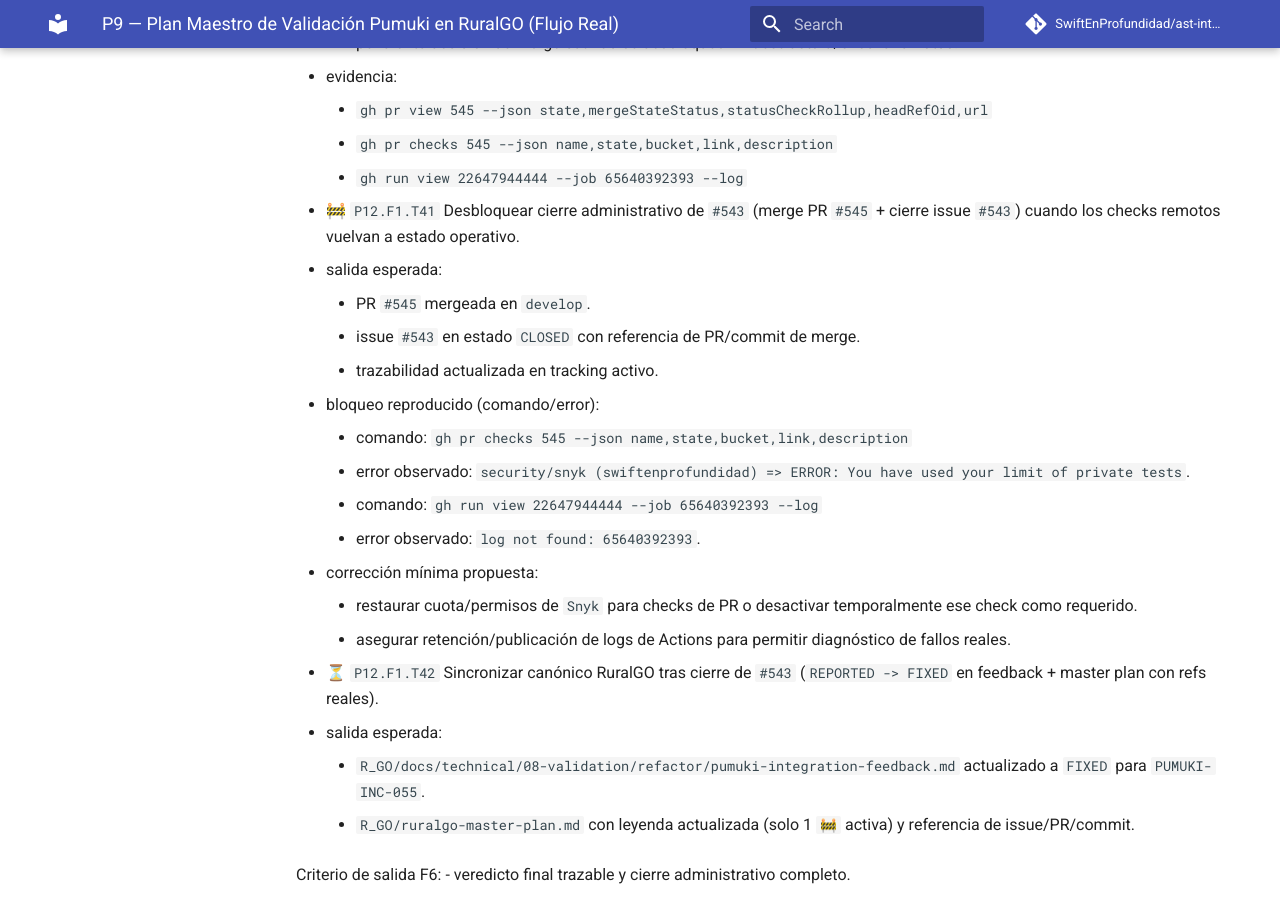
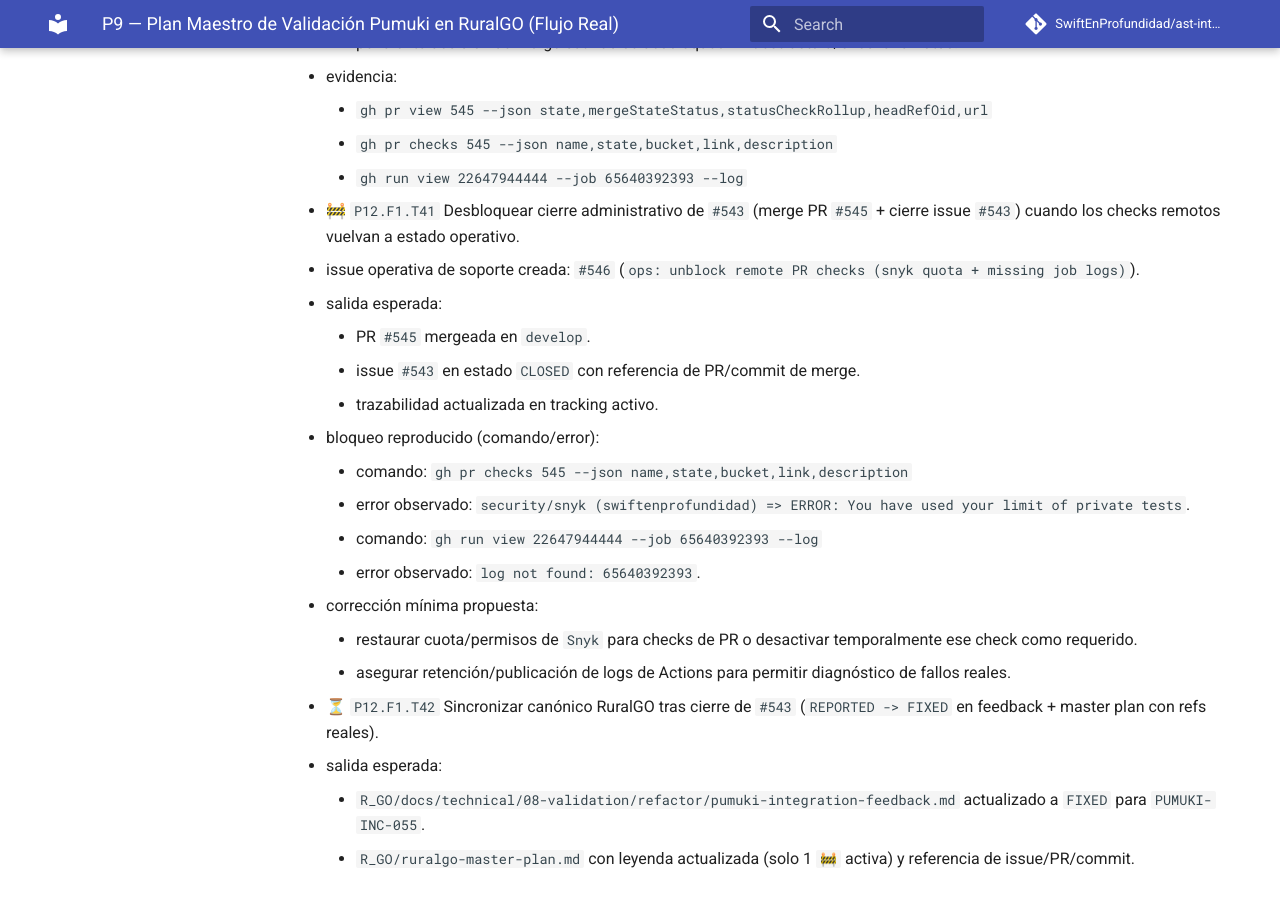
Before and after one commit to SwiftEnProfundidad/ast-intelligence-hooks, an MkDocs documentation site: the page built from docs/seguimiento-completo-validacion-ruralgo-03-03-2026.md, in a window 1280 px wide and 900 px high, scrolled down 45649 px. Built offline with MkDocs 1.6.1 and Material for MkDocs 9.7.7, drawn with Linux system fonts in a browser that asks for light colours; comment, search, counter and statistics services are not loaded.

Commit message:
docs(tracking): link T41 blocker to issue 546

```diff
--- a/docs/seguimiento-completo-validacion-ruralgo-03-03-2026.md
+++ b/docs/seguimiento-completo-validacion-ruralgo-03-03-2026.md
@@ -1267,6 +1267,7 @@ Criterio de salida F5:
     - `gh run view 22647944444 --job 65640392393 --log`
 
 - 🚧 `P12.F1.T41` Desbloquear cierre administrativo de `#543` (merge PR `#545` + cierre issue `#543`) cuando los checks remotos vuelvan a estado operativo.
+  - issue operativa de soporte creada: `#546` (`ops: unblock remote PR checks (snyk quota + missing job logs)`).
   - salida esperada:
     - PR `#545` mergeada en `develop`.
     - issue `#543` en estado `CLOSED` con referencia de PR/commit de merge.
```
